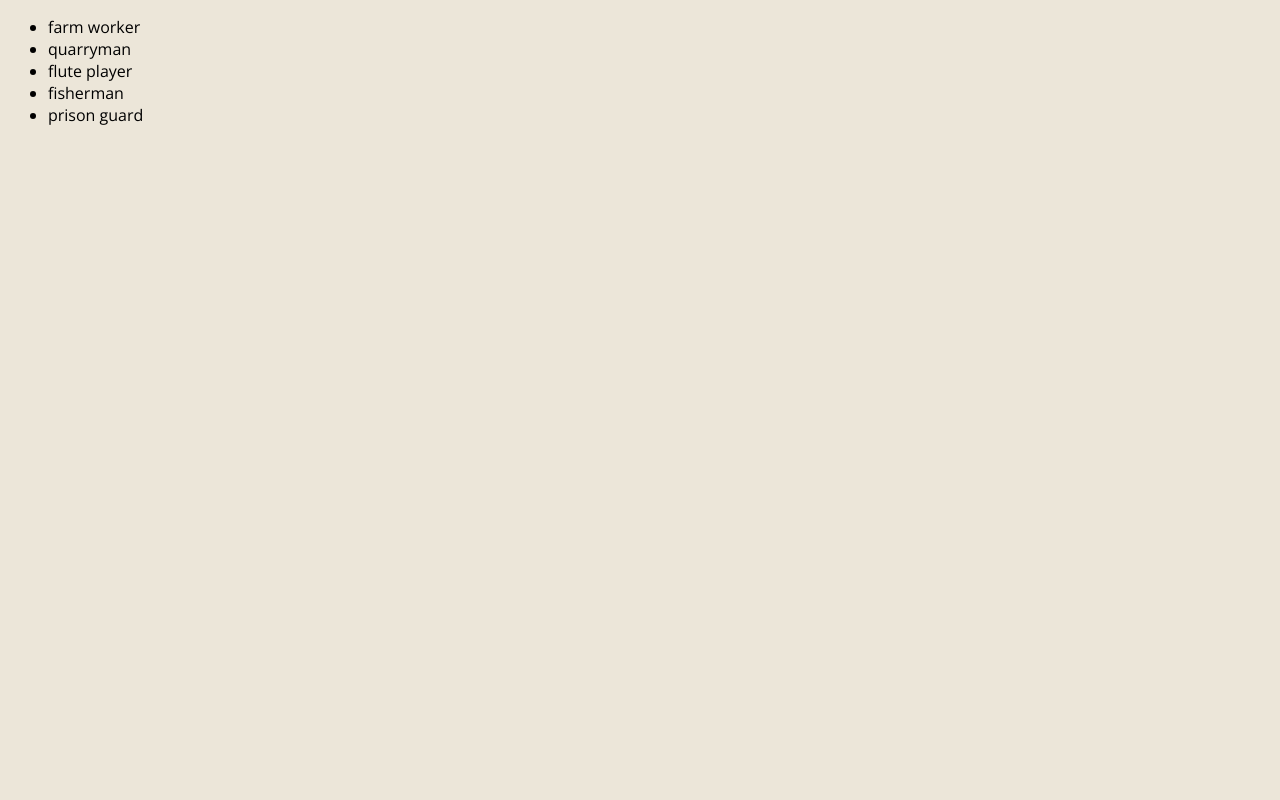
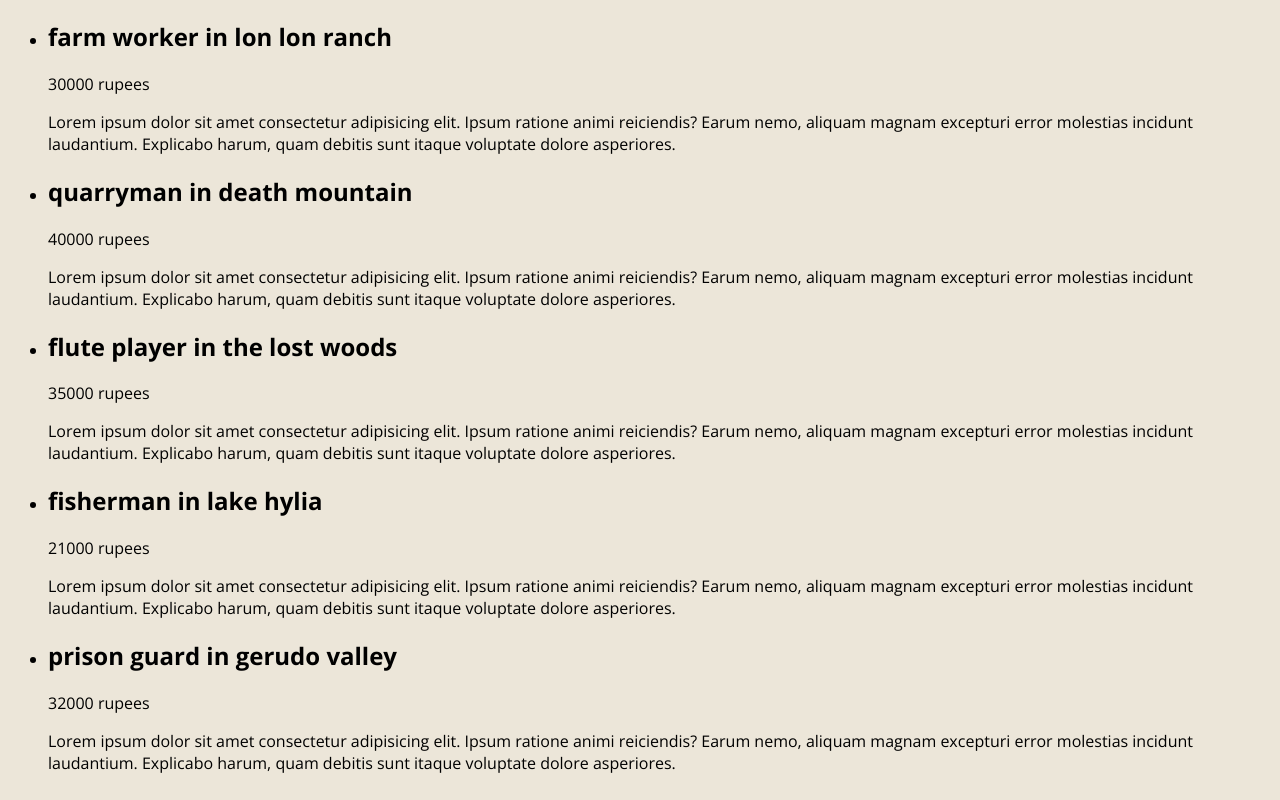
Before and after one commit to crypt096/vue3-typescript, a Vue app: page / in a window 1280 px wide. Built offline with nearby package versions, Linux system fonts and the light colour scheme.

Commit message:
Make JobList with more details

```diff
--- a/src/components/JobList.vue
+++ b/src/components/JobList.vue
@@ -1,7 +1,20 @@
 <template>
   <div class="job-list">
     <ul>
-      <li v-for="job in jobs" :key="job.id">{{ job.title }}</li>
+      <li v-for="job in jobs" :key="job.id">
+        <h2>{{ job.title }} in {{ job.location }}</h2>
+        <div class="salary">
+          <p>{{ job.salary }} rupees</p>
+        </div>
+        <div class="description">
+          <p>
+            Lorem ipsum dolor sit amet consectetur adipisicing elit. Ipsum
+            ratione animi reiciendis? Earum nemo, aliquam magnam excepturi error
+            molestias incidunt laudantium. Explicabo harum, quam debitis sunt
+            itaque voluptate dolore asperiores.
+          </p>
+        </div>
+      </li>
     </ul>
   </div>
 </template>
```
